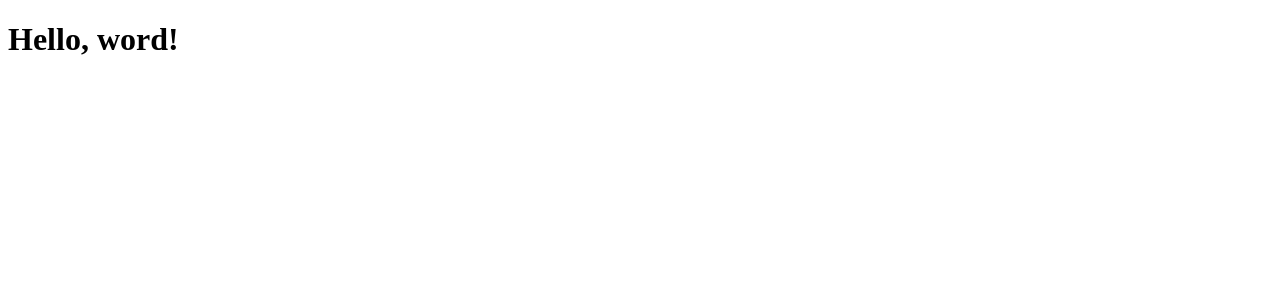
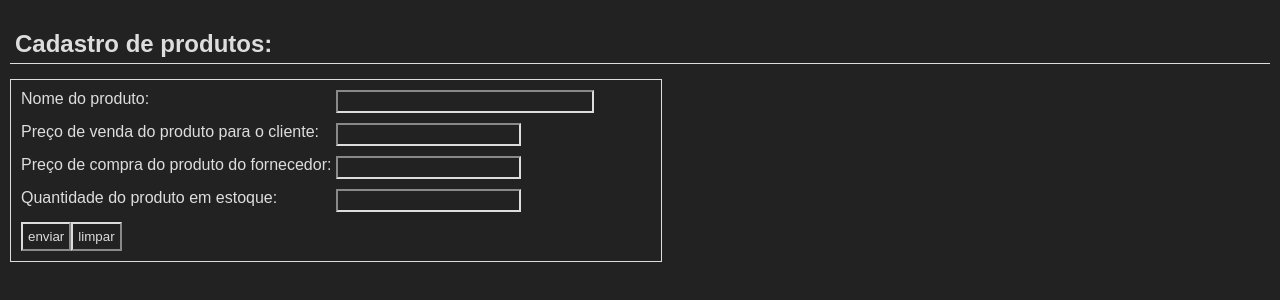
Before and after one commit to PedroBTavares/teste-axios, a React (Vite) app: page / in a window 1280 px wide. Shown: the top 300 px of the page. Built offline with nearby package versions, Linux system fonts and the light colour scheme.

Commit message:
feature/Componente formulário pronto

```diff
--- a/package.json
+++ b/package.json
@@ -10,6 +10,7 @@
     "preview": "vite preview"
   },
   "dependencies": {
+    "axios": "^1.16.1",
     "react": "^19.2.6",
     "react-dom": "^19.2.6"
   },
--- a/src/App.tsx
+++ b/src/App.tsx
@@ -1,5 +1,11 @@
+import Form from "./components/Form"
+
+import "../styles/style.css"
+
 export default function App(){
   return(
-    <h1>Hello, word!</h1>
+    <main>
+      <Form />
+    </main>
   )
 }
--- /dev/null
+++ b/src/components/Form.tsx
@@ -0,0 +1,118 @@
+import React, { useState } from "react";
+import api from "../services/api";
+
+export default function Form() {
+    const [name, setName] = useState<string|null>(null);
+    const [salePrice, setSalePrice] = useState<number|null>(null);
+    const [purchasePrice, setPurchasePrice] = useState<number|null>(null);
+    const [stockQuantity, setStockQuantity] = useState<number|null>(null);
+
+    function submit(e: React.ChangeEvent<HTMLFormElement>): void {
+        e.preventDefault();
+
+        const inputs:HTMLInputElement[] = [];
+        inputs.push(document.getElementById("name") as HTMLInputElement);
+        inputs.push(document.getElementById("sale-price") as HTMLInputElement);
+        inputs.push(document.getElementById("purchase-price") as HTMLInputElement);
+        inputs.push(document.getElementById("stock-quantity") as HTMLInputElement);
+
+        for(const input of inputs){
+            if(input.value === ""){
+                alert("Preencha todos os campos.");
+                input.focus();
+                return;
+            }
+        }
+
+        try {
+            api.post("/products",
+                {
+                    name: name,
+                    salePrice: salePrice,
+                    purchasePrice: purchasePrice,
+                    stockQuantity: stockQuantity,
+                }
+            )
+        } catch (err) {
+            throw new Error("" + err);
+        }
+
+        setName(null);
+        setSalePrice(null);
+        setPurchasePrice(null);
+        setStockQuantity(null);
+
+        e.target.reset();
+    }
+
+    function adjust(input: HTMLInputElement, decimal: number, integer: boolean, setState: Function) {
+        let newValue: number;
+        if(Number.parseFloat(input.value)){
+            newValue = Number.parseFloat(input.value);
+        } else {
+            newValue = 0;
+        }
+
+
+        if (integer && newValue < 0) {
+            input.value = "0";
+            return;
+        }
+
+        newValue = newValue * decimal;
+        newValue = Math.round(newValue);
+        newValue = newValue / decimal;
+
+        input.value = String(newValue);
+
+        setState(newValue);
+    }
+
+    return (
+        <section>
+            <h2>Cadastro de produtos:</h2>
+
+            <form className="form" onSubmit={submit}>
+
+                <div className="campo">
+                    <label htmlFor="name">Nome do produto:</label>
+                    <input
+                        type="text" id="name"
+                        onChange={(e) => setName(e.target.value)}
+                    />
+                </div>
+
+                <div className="campo">
+                    <label htmlFor="sale-price">Preço de venda do produto para o cliente:</label>
+                    <input
+                        type="number" id="sale-price" min="0.00" step="0.01"
+                        onBlur={(e) => adjust(e.target, 100, true, setSalePrice)}
+                        onChange={(e) => setSalePrice(Number.parseFloat(e.target.value))}
+                    />
+                </div>
+
+                <div className="campo">
+                    <label htmlFor="purchase-price">Preço de compra do produto do fornecedor:</label>
+                    <input
+                        type="number" id="purchase-price" min="0.00" step="0.01"
+                        onBlur={(e) => adjust(e.target, 100, true, setPurchasePrice)}
+                        onChange={(e) => setPurchasePrice(Number.parseFloat(e.target.value))}
+                    />
+                </div>
+
+                <div className="campo">
+                    <label htmlFor="stock-quantity">Quantidade do produto em estoque:</label>
+                    <input
+                        type="number" id="stock-quantity" step="1"
+                        onBlur={(e) => adjust(e.target, 1, false, setStockQuantity)}
+                        onChange={(e) => setStockQuantity(Number.parseInt(e.target.value))}
+                    />
+                </div>
+
+                <button type="submit">enviar</button>
+                <button type="reset">limpar</button>
+
+            </form>
+        </section>
+    )
+}
--- /dev/null
+++ b/src/services/api.ts
@@ -0,0 +1,7 @@
+import axios from "axios";
+
+const api = axios.create({
+    baseURL: "https://teste-node-yjtw.onrender.com"
+})
+
+export default api;
--- /dev/null
+++ b/styles/style.css
@@ -0,0 +1,55 @@
+*{
+    font-family: Arial, Helvetica, sans-serif;
+    padding: 0;
+    border-color: #DDD;
+    margin: 0;
+    background-color: #222;
+    color: #DDD;
+}
+
+main{
+    padding: 10px;
+}
+
+h2{
+    border-bottom: 1px solid #DDD;
+    padding: 5px;
+    margin: 15px 0;
+}
+
+.form{
+    width: 50%;
+    max-width: 750px;
+    padding: 10px;
+    border: 1px solid #DDD;
+}
+
+.campo{
+    display: flex;
+    flex-wrap: wrap;
+    justify-content: space-between;
+    margin-bottom: 10px;
+}
+
+.campo label{
+    flex: 0 1 50%;
+}
+
+.campo input{
+    flex: 0 1 175px;
+    align-self: center;
+    padding: 2px;
+    margin-right: auto;
+}
+
+input#name{
+    flex: 0 1 250px;
+}
+
+button{
+    padding: 5px;
+}
+
+button:hover{
+    background-color: #333;
+}
```
Also changed, not shown: 1 other file (tests, documents, lock files or other folders).
